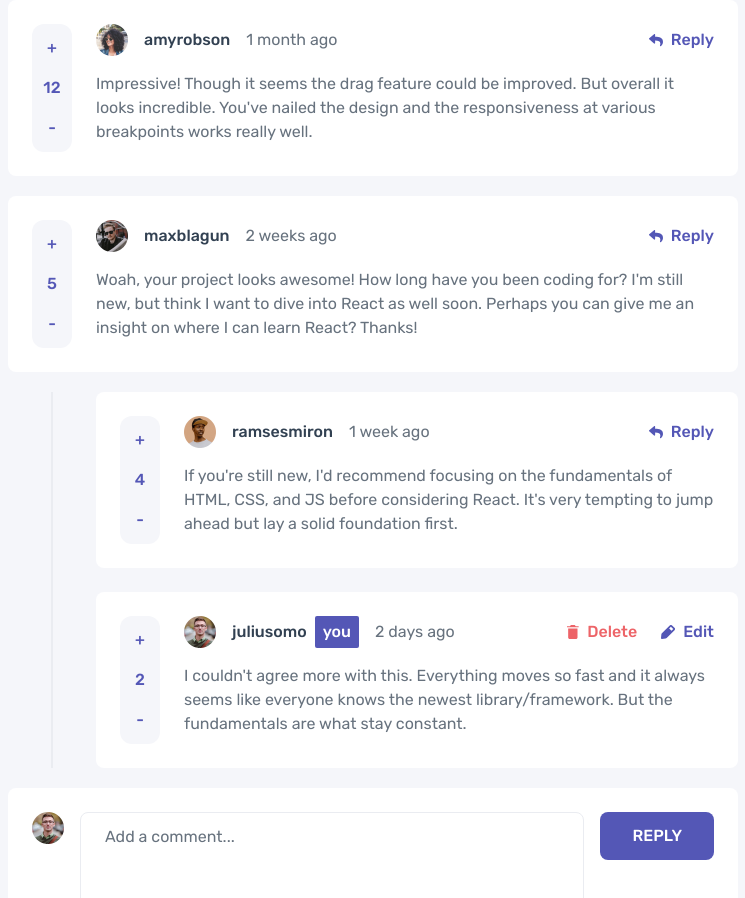
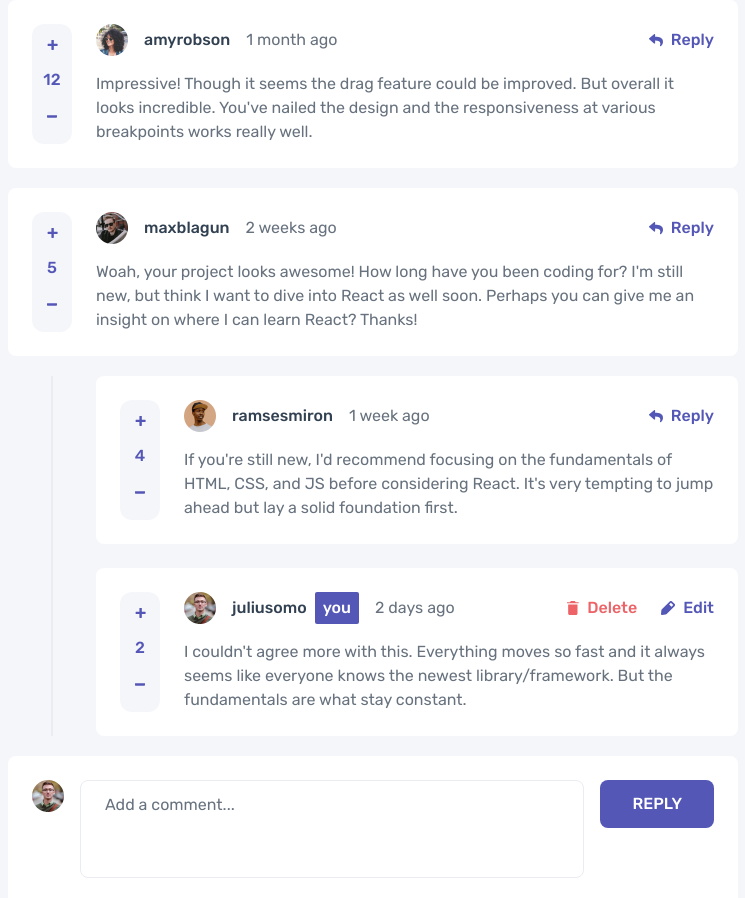
Before and after one commit to danmlarsen/fm-interactive-comments-section, a React (Vite) app: page / in a window 1280 px wide. Shown: the top 898 px of the page, without its empty margins (267-1012 px from the left). Built offline with nearby package versions, Linux system fonts and the light colour scheme.

Commit message:
Minor adjustments

```diff
--- a/src/components/Comment.tsx
+++ b/src/components/Comment.tsx
@@ -1,24 +1,29 @@
+import { useState } from "react";
 import { useUser } from "../context/UserContext";
 import { TComment } from "../types/Comment";
 import Avatar from "../ui/Avatar";
 import Card from "../ui/Card";
 
 import CommentActions from "./CommentActions";
+import CommentRepliesList from "./CommentRepliesList";
+import CommentReply from "./CommentReply";
+import CommentScore from "./CommentScore";
 
 export default function Comment({ data }: { data: TComment }) {
   const { content, createdAt, score, user, replies } = data;
+
+  const [replyIsOpen, setReplyIsOpen] = useState(false);
 
   const currentUser = useUser();
 
   return (
     <div className="space-y-5">
       <Card className="grid grid-cols-[auto_1fr] gap-6">
-        <div className="text-blue font flex min-w-10 flex-col gap-4 rounded-xl bg-gray-100 py-3 text-center font-medium">
-          <button>+</button>
-          {score}
-          <button>-</button>
-        </div>
-
+        <CommentScore
+          score={score}
+          onClickMinus={() => {}}
+          onClickPlus={() => {}}
+        />
         <div className="space-y-4">
           <div className="flex justify-between">
             <div className="flex items-center gap-4">
@@ -33,23 +38,19 @@ export default function Comment({ data }: { data: TComment }) {
               </div>
               <div>{createdAt}</div>
             </div>
-            <CommentActions data={data} />
+            <CommentActions
+              data={data}
+              onClickReply={() => setReplyIsOpen((prev) => !prev)}
+            />
           </div>
           <div>{content}</div>
         </div>
       </Card>
 
+      {replyIsOpen && <CommentReply />}
+
       {replies && replies.length > 0 && (
-        <div className="grid grid-cols-[88px_auto]">
-          <div>
-            <div className="mx-auto h-full w-[2px] bg-gray-200" />
-          </div>
-          <div className="space-y-6">
-            {replies.map((reply) => (
-              <Comment key={reply.id} data={reply} />
-            ))}
-          </div>
-        </div>
+        <CommentRepliesList replies={replies} />
       )}
     </div>
   );
--- a/src/components/CommentActions.tsx
+++ b/src/components/CommentActions.tsx
@@ -2,21 +2,27 @@ import { useUser } from "../context/UserContext";
 import { TComment } from "../types/Comment";
 import CommentActionButton from "./CommentActionButton";
 
-export default function CommentActions({ data }: { data: TComment }) {
-  const { user } = data;
+export default function CommentActions({
+  data,
+  onClickReply,
+}: {
+  data: TComment;
+  onClickReply: (id: number) => void;
+}) {
+  const { id, user } = data;
   const currentUser = useUser();
 
   return (
     <div className="flex gap-6">
       {user.username === currentUser.username && (
         <>
-          <CommentActionButton variant="Delete" />
-          <CommentActionButton variant="Edit" />
+          <CommentActionButton variant="Delete" onClick={() => {}} />
+          <CommentActionButton variant="Edit" onClick={() => {}} />
         </>
       )}
 
       {user.username !== currentUser.username && (
-        <CommentActionButton variant="Reply" />
+        <CommentActionButton variant="Reply" onClick={() => onClickReply(id)} />
       )}
     </div>
   );
--- /dev/null
+++ b/src/components/CommentRepliesList.tsx
@@ -0,0 +1,21 @@
+import { TComment } from "../types/Comment";
+import Comment from "./Comment";
+
+export default function CommentRepliesList({
+  replies,
+}: {
+  replies: TComment[];
+}) {
+  return (
+    <div className="grid grid-cols-[88px_auto]">
+      <div>
+        <div className="mx-auto h-full w-[2px] bg-gray-200" />
+      </div>
+      <div className="space-y-6">
+        {replies.map((reply) => (
+          <Comment key={reply.id} data={reply} />
+        ))}
+      </div>
+    </div>
+  );
+}
--- /dev/null
+++ b/src/components/CommentScore.tsx
@@ -0,0 +1,30 @@
+import IconMinus from "../ui/icons/IconMinus";
+import IconPlus from "../ui/icons/IconPlus";
+
+export default function CommentScore({
+  score,
+  onClickPlus,
+  onClickMinus,
+}: {
+  score: number;
+  onClickPlus: () => void;
+  onClickMinus: () => void;
+}) {
+  return (
+    <div className="text-blue font flex min-w-10 flex-col gap-4 rounded-xl bg-gray-100 py-3 text-center font-medium">
+      <button
+        className="flex h-4 items-center justify-center transition duration-300 hover:text-gray-300"
+        onClick={onClickPlus}
+      >
+        <IconPlus />
+      </button>
+      {score}
+      <button
+        className="flex h-4 items-center justify-center transition duration-300 hover:text-gray-300"
+        onClick={onClickMinus}
+      >
+        <IconMinus />
+      </button>
+    </div>
+  );
+}
--- /dev/null
+++ b/src/ui/icons/IconMinus.tsx
@@ -0,0 +1,10 @@
+export default function IconMinus({ ...props }: React.ComponentProps<"svg">) {
+  return (
+    <svg width="11" height="3" xmlns="http://www.w3.org/2000/svg" {...props}>
+      <path
+        d="M9.256 2.66c.204 0 .38-.056.53-.167.148-.11.222-.243.222-.396V.722c0-.152-.074-.284-.223-.395a.859.859 0 0 0-.53-.167H.76a.859.859 0 0 0-.53.167C.083.437.009.57.009.722v1.375c0 .153.074.285.223.396a.859.859 0 0 0 .53.167h8.495Z"
+        fill="currentColor"
+      />
+    </svg>
+  );
+}
--- /dev/null
+++ b/src/ui/icons/IconPlus.tsx
@@ -0,0 +1,10 @@
+export default function IconPlus({ ...props }: React.ComponentProps<"svg">) {
+  return (
+    <svg width="11" height="11" xmlns="http://www.w3.org/2000/svg" {...props}>
+      <path
+        d="M6.33 10.896c.137 0 .255-.05.354-.149.1-.1.149-.217.149-.354V7.004h3.315c.136 0 .254-.05.354-.149.099-.1.148-.217.148-.354V5.272a.483.483 0 0 0-.148-.354.483.483 0 0 0-.354-.149H6.833V1.4a.483.483 0 0 0-.149-.354.483.483 0 0 0-.354-.149H4.915a.483.483 0 0 0-.354.149c-.1.1-.149.217-.149.354v3.37H1.08a.483.483 0 0 0-.354.15c-.1.099-.149.217-.149.353v1.23c0 .136.05.254.149.353.1.1.217.149.354.149h3.333v3.39c0 .136.05.254.15.353.098.1.216.149.353.149H6.33Z"
+        fill="currentColor"
+      />
+    </svg>
+  );
+}
```
